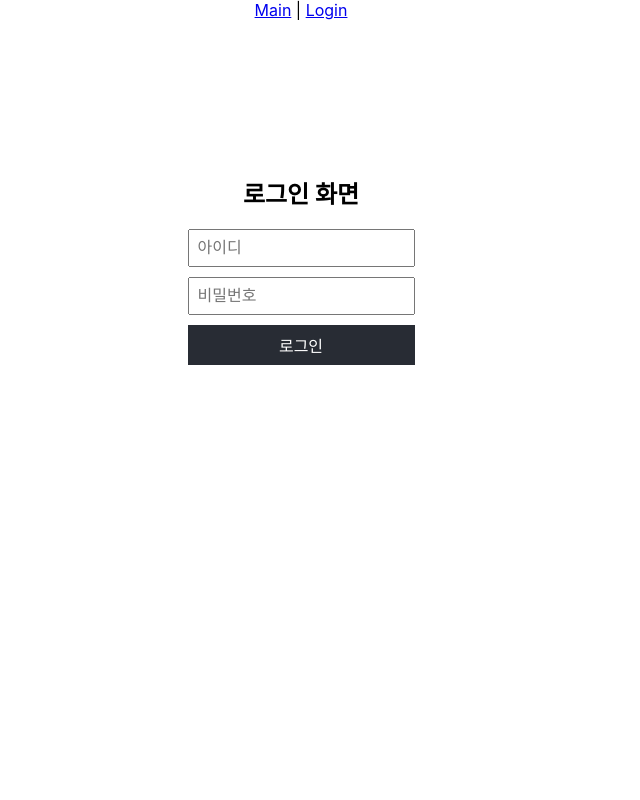
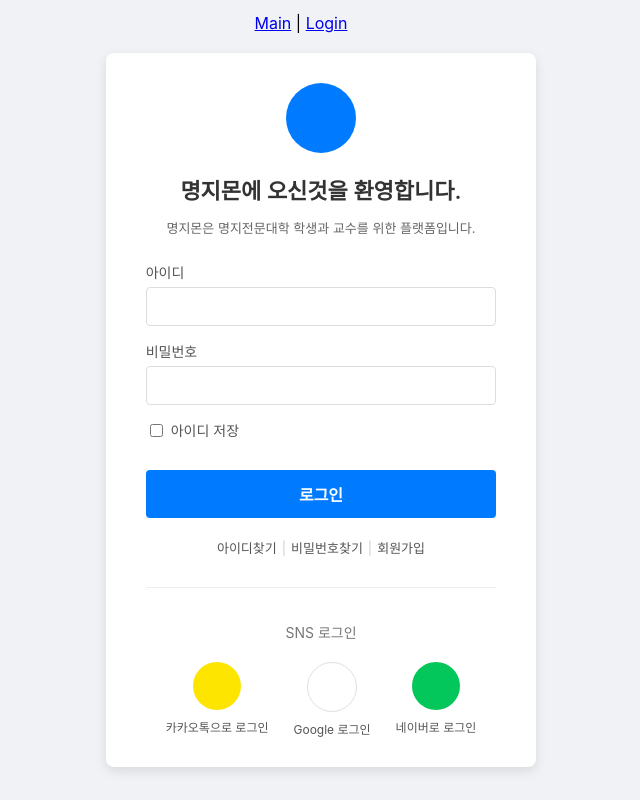
Before and after one commit to GoLani11/MyongJiMon-Website, a React (Create React App) app in the folder frontend/: page /login in a window 1280 px wide. Shown: the whole page, without its empty margins (339-979 px from the left). Built offline with nearby package versions, Linux system fonts and the light colour scheme.

Commit message:
Add Basic Login Page

```diff
--- a/frontend/src/pages/Login/Login.css
+++ b/frontend/src/pages/Login/Login.css
@@ -1,27 +1,209 @@
-.Login {
+/* 기본 설정 */
+body, html {
+  margin: 0;
+  padding: 0;
+  font-family: -apple-system, BlinkMacSystemFont, 'Segoe UI', sans-serif;
+  background-color: #f0f2f5;
+  display: flex;
+  justify-content: center;
+  align-items: center;
+  min-height: 100vh;
+  box-sizing: border-box;
+}
+
+/* 로그인 페이지 */
+.login-page-container {
+  display: flex;
+  justify-content: center;
+  align-items: center;
+  width: 100%;
+  padding: 20px;
+}
+
+/* 로그인 흰색 상자 */
+.login-box {
+  background-color: white;
+  padding: 30px 40px;
+  border-radius: 8px;
+  box-shadow: 0 4px 12px rgba(0, 0, 0, 0.1);
+  text-align: center;
+  width: 100%;
+  max-width: 420px;
+}
+
+/* 로고 (파란 동그라미) */
+.logo-placeholder {
+  width: 70px;
+  height: 70px;
+  background-color: #007bff;
+  border-radius: 50%;
+  margin: 0 auto 20px auto;
+}
+
+/* 큰 제목 */
+.welcome-title {
+  font-size: 22px;
+  color: #333;
+  margin-bottom: 8px;
+  font-weight: 600;
+}
+
+/* 작은 설명 */
+.welcome-subtitle {
+  font-size: 13px;
+  color: #666;
+  margin-bottom: 25px;
+}
+
+/* 로그인 폼 */
+.login-form {
+  display: flex;
+  flex-direction: column;
+  gap: 15px;
+  margin-bottom: 20px;
+}
+
+/* 입력 영역 */
+.input-group {
+  text-align: left;
+}
+
+/* 라벨 (아이디, 비밀번호) */
+.input-group label {
+  display: block;
+  font-size: 14px;
+  color: #555;
+  margin-bottom: 5px;
+}
+
+/* 입력창 */
+.input-group input[type="text"],
+.input-group input[type="password"] {
+  width: calc(100% - 22px);
+  padding: 10px;
+  border: 1px solid #ddd;
+  border-radius: 4px;
+  font-size: 15px;
+}
+
+/* 아이디 저장 체크박스 */
+.remember-me {
+  display: flex;
+  align-items: center;
+  text-align: left;
+  font-size: 14px;
+  color: #555;
+  margin-bottom: 15px;
+}
+
+/* 체크박스 */
+.remember-me input[type="checkbox"] {
+  margin-right: 8px;
+}
+
+/* 체크박스 라벨 */
+.remember-id-label {
+  cursor: pointer;
+}
+
+/* 로그인 버튼 */
+.login-button {
+  width: 100%;
+  padding: 12px;
+  background-color: #007bff;
+  color: white;
+  border: none;
+  border-radius: 4px;
+  font-size: 16px;
+  font-weight: bold;
+  cursor: pointer;
+}
+
+/* 버튼 호버 효과 */
+.login-button:hover {
+  background-color: #0056b3;
+}
+
+/* 링크 모음 (아이디/비밀번호 찾기, 회원가입) */
+.extra-links {
+  margin-top: 20px;
+  font-size: 13px;
+  color: #555;
+}
+
+/* 링크 버튼 */
+.extra-links .link-button {
+  color: #555;
+  text-decoration: none;
+  margin: 0 5px;
+  background: none;
+  border: none;
+  padding: 0;
+  font: inherit;
+  cursor: pointer;
+}
+
+/* 링크 호버 효과 */
+.extra-links .link-button:hover {
+  text-decoration: underline;
+}
+
+/* 구분선 */
+.extra-links .separator {
+  color: #ccc;
+}
+
+/* SNS 로그인 영역 */
+.sns-login-section {
+  margin-top: 30px;
+  padding-top: 20px;
+  border-top: 1px solid #eee;
+}
+
+/* SNS 로그인 제목 */
+.sns-login-title {
+  font-size: 14px;
+  color: #777;
+  margin-bottom: 20px;
+}
+
+/* SNS 버튼 컨테이너 */
+.sns-buttons-container {
+  display: flex;
+  justify-content: center;
+  gap: 25px;
+}
+
+/* SNS 버튼 */
+.sns-button {
   display: flex;
   flex-direction: column;
   align-items: center;
-  justify-content: center;
-  min-height: 60vh;
+  cursor: pointer;
+  font-size: 12px;
+  color: #555;
 }
 
-.Login form {
-  display: flex;
-  flex-direction: column;
-  gap: 10px;
+/* SNS 아이콘 */
+.sns-icon {
+  width: 48px;
+  height: 48px;
+  border-radius: 50%;
+  margin-bottom: 8px;
 }
 
-.Login input {
-  padding: 8px;
-  font-size: 1rem;
+/* 카카오 */
+.kakao-icon {
+  background-color: #FEE500;
 }
 
-.Login button {
-  padding: 8px 16px;
-  font-size: 1rem;
-  background: #282c34;
-  color: white;
-  border: none;
-  cursor: pointer;
+/* 구글 */
+.google-icon {
+  background-color: white;
+  border: 1px solid #e0e0e0;
 }
+
+/* 네이버 */
+.naver-icon {
+  background-color: #03C75A;
+}
--- a/frontend/src/pages/Login/Login.js
+++ b/frontend/src/pages/Login/Login.js
@@ -1,28 +1,80 @@
-// React 라이브러리를 import. 화면을 만들 때 사용
+// React 불러오기
 import React from 'react';
-// 이 파일에서 쓸 CSS(디자인) 파일을 import
+// CSS 파일 불러오기
 import './Login.css';
 
-// Login 컴포넌트 함수 생성. 로그인 화면 역할
+// 로그인 화면 컴포넌트
 function Login() {
-  // 화면에 출력할 JSX 반환
   return (
-    // Login이라는 className을 가진 div 생성
-    <div className="Login">
-      {/* "Login" 제목 출력 */}
-      <h2>로그인 화면</h2>
-      {/* 로그인 폼(form) 생성 */}
-      <form>
-        {/* 아이디 입력칸(input) 생성 */}
-        <input type="text" placeholder="아이디" />
-        {/* 비밀번호 입력칸(input) 생성 */}
-        <input type="password" placeholder="비밀번호" />
-        {/* 로그인 버튼 생성 */}
-        <button type="submit">로그인</button>
-      </form>
+    <div className="login-page-container">
+      <div className="login-box">
+        {/* 로고 */}
+        <div className="logo-placeholder"></div>
+
+        {/* 환영 메시지 */}
+        <h1 className="welcome-title">명지몬에 오신것을 환영합니다.</h1>
+        <p className="welcome-subtitle">명지몬은 명지전문대학 학생과 교수를 위한 플랫폼입니다.</p>
+
+        {/* 로그인 폼 */}
+        <form className="login-form">
+          {/* 아이디 입력 */}
+          <div className="input-group">
+            <label htmlFor="username">아이디</label>
+            <input type="text" id="username" name="username" />
+          </div>
+
+          {/* 비밀번호 입력 */}
+          <div className="input-group">
+            <label htmlFor="password">비밀번호</label>
+            <input type="password" id="password" name="password" />
+          </div>
+
+          {/* 아이디 저장 */}
+          <div className="remember-me">
+            <input type="checkbox" id="remember-id" name="remember-id" />
+            <label htmlFor="remember-id" className="remember-id-label">아이디 저장</label>
+          </div>
+
+          {/* 로그인 버튼 */}
+          <button type="submit" className="login-button">로그인</button>
+        </form>
+
+        {/* 아이디/비밀번호 찾기, 회원가입 */}
+        <div className="extra-links">
+          <button className="link-button">아이디찾기</button>
+          <span className="separator">|</span>
+          <button className="link-button">비밀번호찾기</button>
+          <span className="separator">|</span>
+          <button className="link-button">회원가입</button>
+        </div>
+
+        {/* SNS 로그인 */}
+        <div className="sns-login-section">
+          <p className="sns-login-title">SNS 로그인</p>
+          <div className="sns-buttons-container">
+            {/* 카카오 */}
+            <div className="sns-button">
+              <div className="sns-icon kakao-icon"></div>
+              <span>카카오톡으로 로그인</span>
+            </div>
+
+            {/* 구글 */}
+            <div className="sns-button">
+              <div className="sns-icon google-icon"></div>
+              <span>Google 로그인</span>
+            </div>
+
+            {/* 네이버 */}
+            <div className="sns-button">
+              <div className="sns-icon naver-icon"></div>
+              <span>네이버로 로그인</span>
+            </div>
+          </div>
+        </div>
+      </div>
     </div>
   );
 }
 
-// Login 컴포넌트를 export. 다른 파일에서 사용 가능
+// 내보내기
 export default Login;
```
